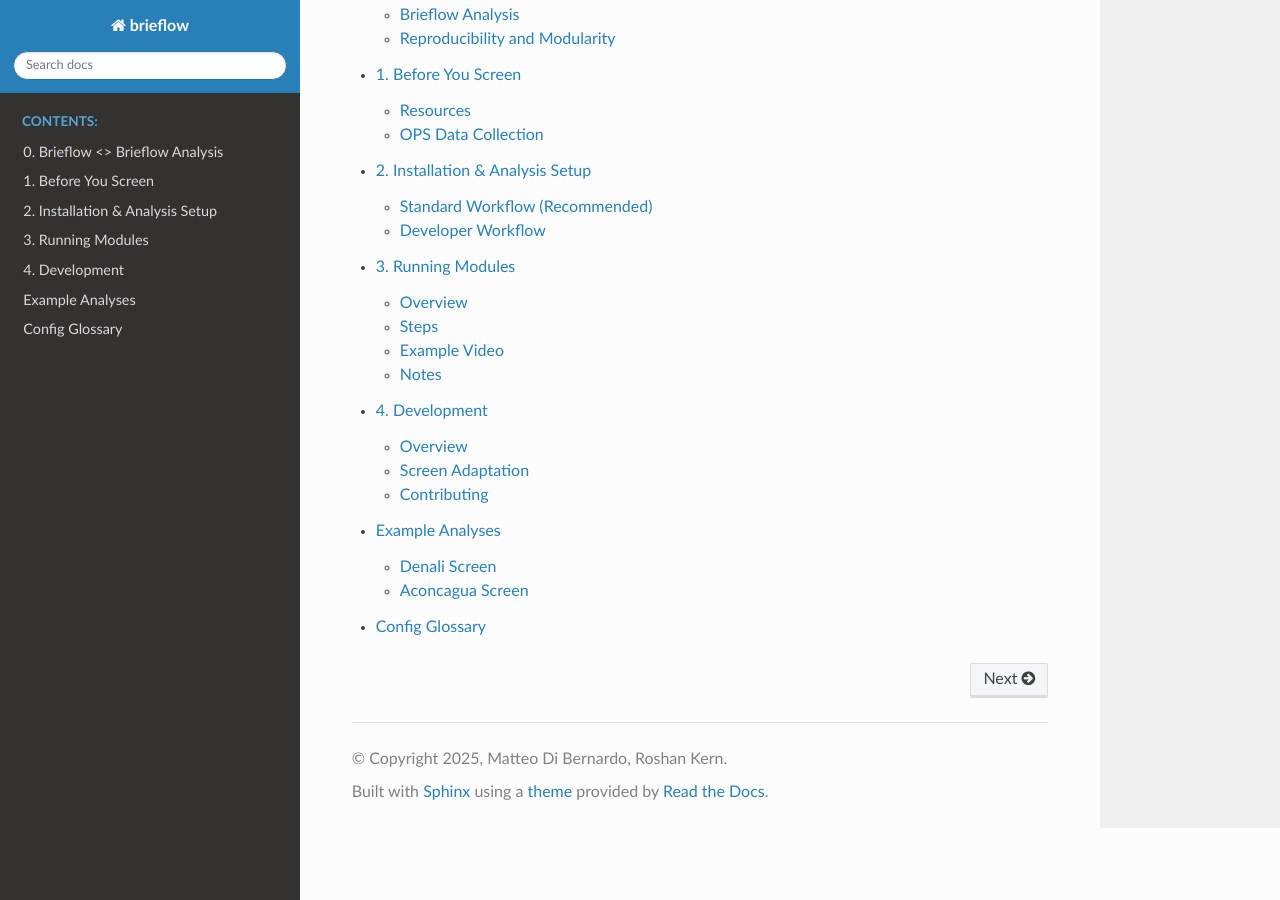
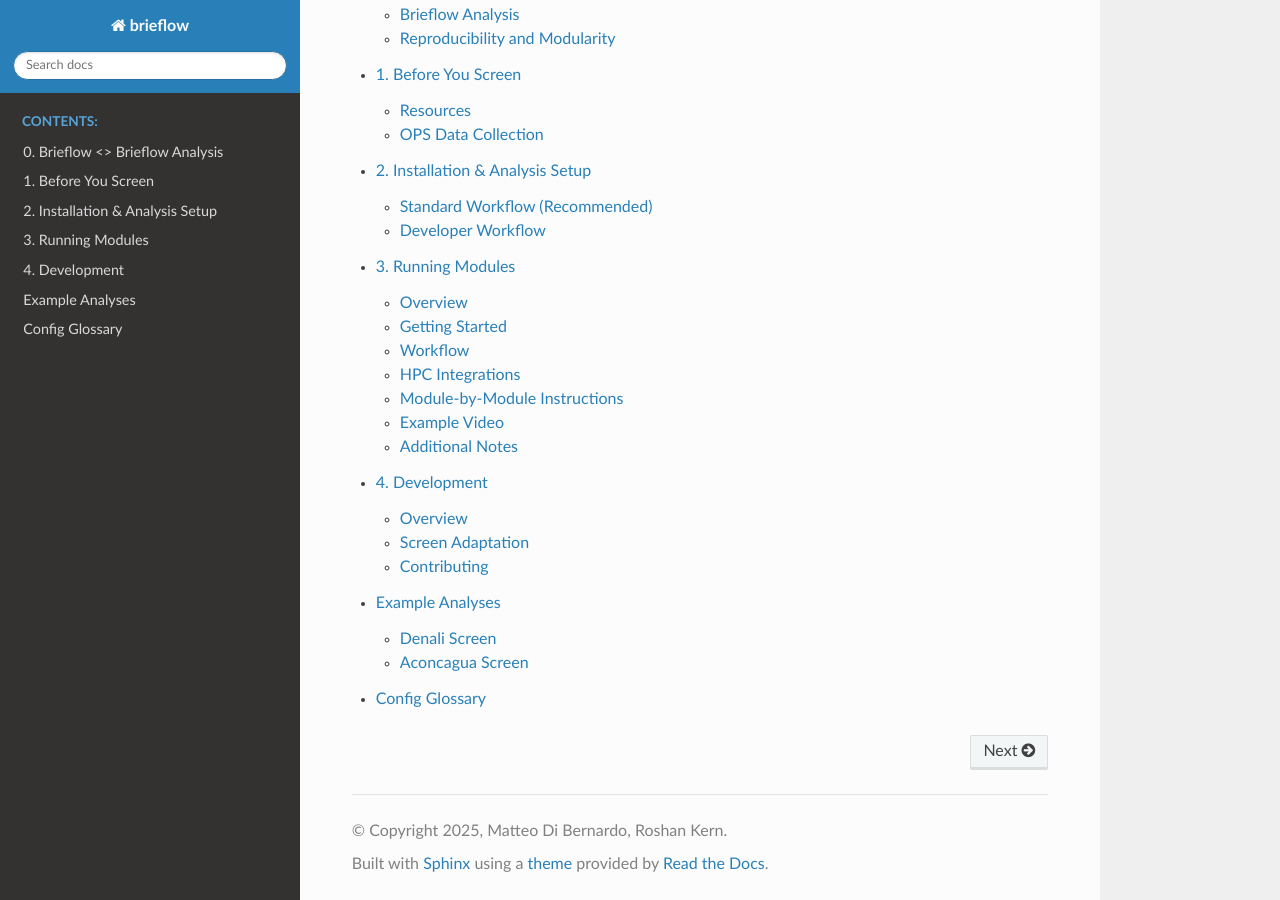
Before and after one commit to cheeseman-lab/brieflow, a Sphinx documentation site: the page built from docs/source/index.md, in a window 1280 px wide and 900 px high, scrolled down 1066 px. Built offline with Sphinx 7.4.7 and the Read the Docs theme 3.1.0, drawn with Linux system fonts in a browser that asks for light colours; some of the changed lines change nothing that is shown.

Commit message:
update running modules doc

````diff
--- a/docs/source/3.running_modules.md
+++ b/docs/source/3.running_modules.md
@@ -7,6 +7,17 @@ This includes preprocess, SBS, phenotype, merge, aggregate, and cluster.
 Each module has its own config notebook (in brieflow-analysis) and targets/rules file (in brieflow).
 A configuration notebook is used to configure a module's parameters, which are then used in the targets/rules.
 The main `Snakefile` (at `brieflow/workflow/Snakefile`) connects each of these modules, as shown below:
+
+## Getting Started
+
+Navigate to the analysis directory and activate the conda environment:
+
+```sh
+cd analysis/
+conda activate brieflow_SCREEN_NAME
+```
+
+**Note**: Use the `brieflow_SCREEN_NAME` conda environment for all configuration notebooks.
 
 
 <details>
@@ -55,26 +66,129 @@ if "cluster" in config:
 
 </details>
 
-## Steps
+## Workflow
 
-A usual run of a module looks like:
-1) Run the respective notebook in `brieflow-analysis/analysis` to determine parameters, which are then dumped into the config file at `brieflow-analysis/analysis/config/config.yml`.
-Ex: run `brieflow-analysis/analysis/0.configure_preprocess_params.ipynb`.
-2) Test the run with a dry run with a local run script.
-Ex: run `1.run_preprocessing.sh` script with the `-n` snakemake modifier to ensure a dry run.
-3) Complete a full run with a slurm run scirpt.
-Ex: run `1.run_preprocessing_slurm.sh` script.
+A typical module execution follows these steps:
+
+1. **Configure parameters**: Run the respective configuration notebook in `brieflow-analysis/analysis` to set parameters, which are saved to `brieflow-analysis/analysis/config/config.yml`.
+   - Example: `0.configure_preprocess_params.ipynb`
+
+2. **Test with dry run**: Use the local `.sh` script with the `-n` flag to perform a dry run.
+   - Example: `sh 1.run_preprocessing.sh` (already includes `-n` flag)
+
+3. **Execute full run**:
+   - **Local**: Remove `-n` flag from `.sh` script for local compute
+   - **Slurm**: Use `_slurm.sh` script in a tmux session for HPC compute
+     - Example: `bash 1.run_preprocessing_slurm.sh`
+
+**Note**: Preprocessing, SBS, and phenotype modules include special slurm scripts that split runs by plate for optimization.
+
+## HPC Integrations
+
+The steps for running workflows currently include local and Slurm integration.
+To use the Slurm integration for Brieflow configure the Slurm resources in [analysis/slurm/config.yaml](analysis/slurm/config.yaml).
+The `slurm_partition` and `slurm_account` in `default-resources` need to be configured while the other resource requirements have suggested values.
+These can be adjusted as necessary.
+
+**Note**: Other Snakemake HPC integrations can be found in the [Snakemake plugin catalog](https://snakemake.github.io/snakemake-plugin-catalog/index.html#snakemake-plugin-catalog).
+Only the `slurm` plugin has been tested. It is important to understand that these plugins assume that the Snakemake scheduler will operate on the head HPC node, and *only the individual jobs* are submitted to the various nodes available to the HPC. Therefore, the Snakefile should be run through bash on the head node (with `slurm` or other HPC configurations). We recommend starting a tmux session for this, especially for larger jobs.
+
+## Module-by-Module Instructions
+
+### Preprocess
+
+**Configure**: Run `0.configure_preprocess_params.ipynb` to set preprocessing parameters.
+
+**Note**: This step determines where ND2 data is loaded from and where results are saved (default: `analysis/brieflow_output`). Users testing only SBS or phenotype can configure only those image types—see notebook for details.
+
+**Run**:
+- **Local**: `sh 1.run_preprocessing.sh` (remove `-n` for actual run)
+- **Slurm**: Set `NUM_PLATES` in `1.run_preprocessing_slurm.sh`, then:
+  ```sh
+  tmux new-session -s preprocessing
+  bash 1.run_preprocessing_slurm.sh
+  ```
+
+### SBS
+
+**Configure**: Run `2.configure_sbs_params.ipynb` to set SBS module parameters.
+
+### Phenotype
+
+**Configure**: Run `3.configure_phenotype_params.ipynb` to set phenotype module parameters.
+
+### Run SBS/Phenotype
+
+**Run**:
+- **Local**: `sh 4.run_sbs_phenotype.sh` (remove `-n` for actual run)
+- **Slurm**: Set `NUM_PLATES` in both `4a.run_sbs_slurm.sh` and `4b.run_phenotype_slurm.sh`. These can run simultaneously or separately:
+  ```sh
+  tmux new-session -s sbs_phenotype
+  bash 4a.run_sbs_slurm.sh
+  bash 4b.run_phenotype_slurm.sh
+  ```
+
+**Note**: To run only SBS or phenotype independently:
+1. Leave the respective sample dataframe empty in `0.configure_preprocess_params.ipynb`
+2. Use `--until all_sbs` or `--until all_phenotype` tags in the scripts
+
+### 4. Merge
+
+**Configure**: Run `5.configure_merge_params.ipynb` to set merge parameters.
+
+**Run**:
+- **Local**: `sh 6.run_merge.sh` (remove `-n` for actual run)
+- **Slurm**:
+  ```sh
+  tmux new-session -s merge
+  bash 6.run_merge_slurm.sh
+  ```
+
+### Aggregate
+
+**Configure**: Run `7.configure_aggregate_params.ipynb` to set aggregate parameters.
+
+**Run**:
+- **Local**: `sh 8.run_aggregate.sh` (remove `-n` for actual run)
+- **Slurm**:
+  ```sh
+  tmux new-session -s aggregate
+  bash 8.run_aggregate_slurm.sh
+  ```
+
+### Cluster
+
+**Configure**: Run `9.configure_cluster_params.ipynb` to set cluster parameters.
+
+**Run**:
+- **Local**: `sh 10.run_cluster.sh` (remove `-n` for actual run)
+- **Slurm**:
+  ```sh
+  tmux new-session -s cluster
+  bash 10.run_cluster_slurm.sh
+  ```
+
+### Analysis
+
+Run `11.analyze.ipynb` to evaluate cluster biological relevance using a [LLM wrapper](https://github.com/cheeseman-lab/mozzarellm) and generate feature plots.
+
+### Visualization
+
+Launch the native visualizer for experimental overview, analysis overview, quality control, and cluster analysis:
+
+```sh
+sh 12.run_visualization.sh
+```
 
 ## Example Video
 
 This video provides a step-by-step walkthrough of running a module in brieflow, including configuring parameters, testing with a dry run, and completing a full run using slurm scripts.
 <iframe width="560" height="315" src="https://www.youtube.com/embed/0L5yYa1S8g0" frameborder="0" allowfullscreen title="Example Video: Running Modules"></iframe>
 
-## Notes
+## Additional Notes
 
-- A slurm run's log files are output to `brieflow-analysis/analysis/slurm/slurm_output/main`
-- The preprocessing, SBS, and phenotype modules have special slurm files to optimize running by grouping rule jobs and splitting snakemake runs by plate.
-- Because of how snakemake generates DAGs, it is usually helpful to restrict the rules loaded for very large runs. When analyzing a large screen, we recommend commenting out the uncessary targets/rules in `brieflow/workflow/Snakefile`. Ex: when running aggregate, only the merge targets and aggregate rules/targets are neccesssary, so we can comment out the other components as shown below.
+- Slurm log files are output to `brieflow-analysis/analysis/slurm/slurm_output/main`
+- For large screens, restrict loaded rules by commenting out unnecessary targets/rules in `brieflow/workflow/Snakefile` to optimize DAG generation. Example when running aggregate (only merge targets and aggregate rules/targets needed):
 <details>
 <summary>View restricted Snakefile example</summary>
 
@@ -119,4 +233,5 @@ if "aggregate" in config:
 #     include: "rules/cluster.smk"
 ```
 </details>
-^ Make sure to do a dry run to make sure the correct jobs will be run (step 2)!
+
+**Always perform a dry run after modifying the Snakefile to verify correct job execution.**
````
